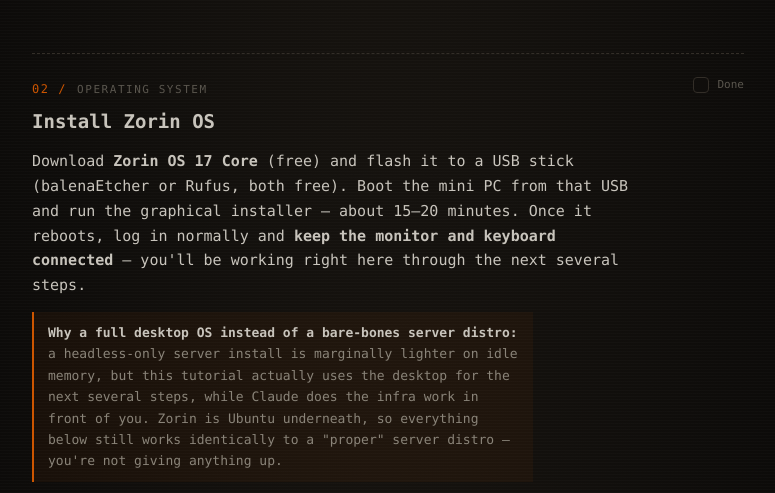
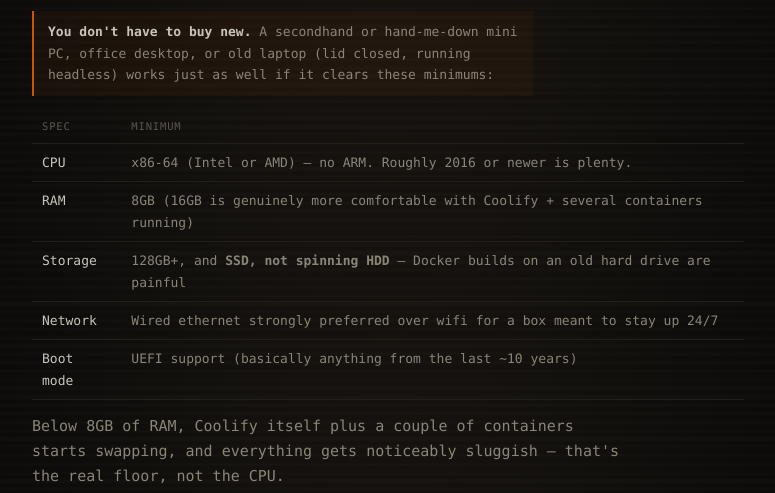
Before and after one commit to jessekward-prog/devbox-tutorial, a website: page index.html in a window 1280 px wide. Shown: the part 2575-3068 px from the top of the page, without its empty margins (252-1027 px from the left). Drawn offline with Linux system fonts and the light colour scheme.

Commit message:
Add secondhand/hand-me-down hardware option with minimum specs table

```diff
--- a/index.html
+++ b/index.html
@@ -613,6 +613,21 @@
 
     <p class="mode-normal dim">Minisforum is the actual budget brand here — both rows handle Coolify plus several small Node/Postgres apps with room to spare. Beelink's current lineup runs noticeably pricier for the same class of chip; only reach for the SER8 if you specifically want its (typically quieter, cooler) chassis and don't mind paying for it. UM690 Slim is the sane default; go up to the UM790 Pro only for headroom on heavier builds or more containers running at once. Prices shift — treat these as ballpark and check current listings before buying.</p>
     <p class="mode-simple dim">The top two are the real budget picks — either one comfortably runs several small apps at once, like a small kitchen that can cook a few dishes without breaking a sweat. The third option (Beelink) tends to run quieter and cooler, but costs a fair bit more for the same power — only worth it if that matters to you. When unsure, get the cheapest one.</p>
+
+    <div class="why mode-normal"><b>You don't have to buy new.</b> A secondhand or hand-me-down mini PC, office desktop, or old laptop (lid closed, running headless) works just as well if it clears these minimums:</div>
+    <div class="why mode-simple"><b>Buying new isn't required.</b> An old computer you already have, or a cheap secondhand one, works completely fine as long as it clears these minimums:</div>
+
+    <table>
+      <tr><th>Spec</th><th>Minimum</th></tr>
+      <tr><td class="hl">CPU</td><td>x86-64 (Intel or AMD) — no ARM. Roughly 2016 or newer is plenty.</td></tr>
+      <tr><td class="hl">RAM</td><td>8GB (16GB is genuinely more comfortable with Coolify + several containers running)</td></tr>
+      <tr><td class="hl">Storage</td><td>128GB+, and <b>SSD, not spinning HDD</b> — Docker builds on an old hard drive are painful</td></tr>
+      <tr><td class="hl">Network</td><td>Wired ethernet strongly preferred over wifi for a box meant to stay up 24/7</td></tr>
+      <tr><td class="hl">Boot mode</td><td>UEFI support (basically anything from the last ~10 years)</td></tr>
+    </table>
+
+    <p class="mode-normal dim">Below 8GB of RAM, Coolify itself plus a couple of containers starts swapping, and everything gets noticeably sluggish — that's the real floor, not the CPU.</p>
+    <p class="mode-simple dim">The RAM is the part that actually matters most — below 8GB, the kitchen starts running out of counter space and everything slows down, even if the stove itself (the CPU) is still fine.</p>
   </section>
 
   <!-- 02 -->
```
